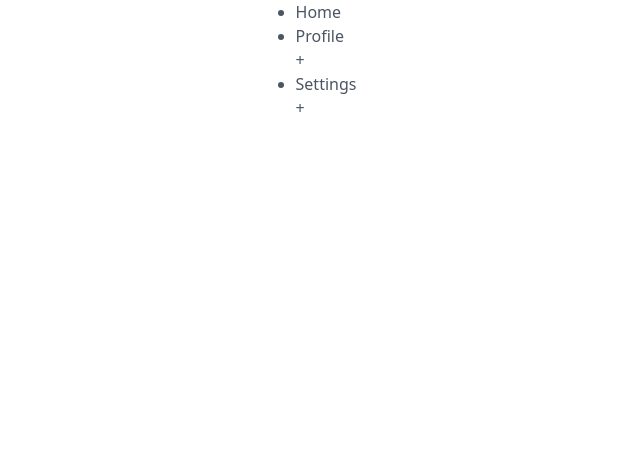
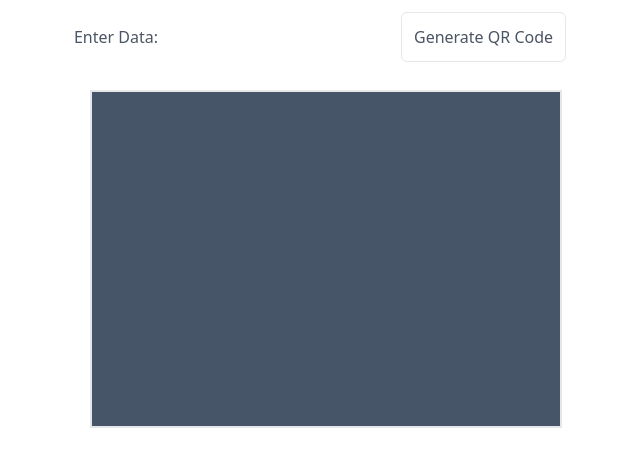
Before and after one commit to connorwarme/rtrain, a React (Vite) app: page / in a window 1280 px wide. Shown: the top 466 px of the page, without its empty margins (314-954 px from the left). Built offline with nearby package versions, Linux system fonts and the light colour scheme.

Commit message:
Implement simple qr code generator

```diff
--- a/package.json
+++ b/package.json
@@ -13,6 +13,7 @@
   "dependencies": {
     "react": "^18.2.0",
     "react-dom": "^18.2.0",
+    "react-qr-code": "^2.0.12",
     "react-router-dom": "^6.22.0",
     "uuid": "^9.0.1"
   },
--- a/src/App.jsx
+++ b/src/App.jsx
@@ -6,6 +6,7 @@ import { Link } from 'react-router-dom'
 import './App.css'
 import LoadMore from './components/load'
 import MenuUI from './components/menu'
+import QRGenerator from './components/generator'
 // import ImageSlider from './components/slider'
 
 function App() {
@@ -16,7 +17,8 @@ function App() {
       {/* <StarRating /> */}
       {/* <ImageSlider url={'https://picsum.photos/v2/list'} /> */}
       {/* <LoadMore /> */}
-      <MenuUI />
+      {/* <MenuUI /> */}
+      <QRGenerator />
     </div>
   )
 }
--- /dev/null
+++ b/src/components/generator/index.jsx
@@ -0,0 +1,35 @@
+import { useState } from "react";
+import QRCode from "react-qr-code";
+
+const QRGenerator = () => {
+  const [value, setValue] = useState('')
+  const [qr, setQR] = useState('')
+
+  const handleInput = (event) => {
+    setValue(event.target.value)
+  }
+  // not sure what the problem is at the moment...
+
+  const handleGenerate = () => {
+    setQR(value)
+    setValue('')
+  }
+
+  return (
+    <div className="grid grid-rows-6">
+      <div>
+        <label htmlFor="data-input">Enter Data:</label>
+        <input type="text" id="data-input" onInput={handleInput} value={value} />
+        <button onClick={handleGenerate} disabled={value && value.trim() !== '' ? false : true } className="border rounded-md p-3 m-3">Generate QR Code</button>
+      </div>
+      <div className="border-2 p-4 m-4 bg-slate-600 h row-span-5 flex justify-center items-center">
+        { qr
+          ? <QRCode value={qr} className=""/>
+          : null
+        }
+      </div>
+    </div>
+   );
+}
+
+export default QRGenerator;
```
Also changed, not shown: 1 other file (tests, documents, lock files or other folders).
